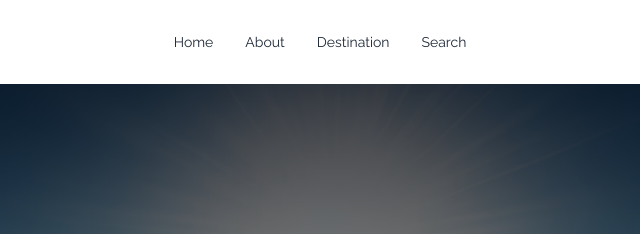
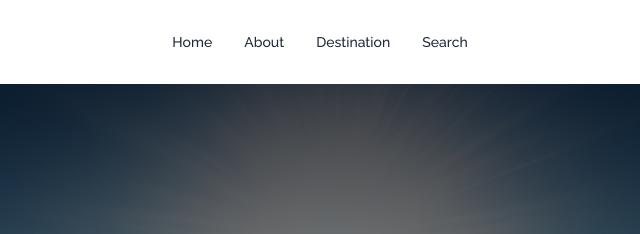
Before and after one commit to shodorsonnath/P-Ticket, a plain HTML site: page index.html in a window 1280 px wide. Shown: the top 234 px of the page, 320-960 px from the left. Drawn offline with nearby package versions, Linux system fonts and the light colour scheme.

Commit message:
update navbar

```diff
--- a/index.html
+++ b/index.html
@@ -50,7 +50,7 @@
                     <a class="btn btn-ghost text-2xl font-extrabold">P-Ticket</a>
                 </div>
                 <div class="navbar-center hidden lg:flex">
-                    <ul class="menu menu-horizontal px-1 ">
+                    <ul class="menu menu-horizontal px-1 font-medium">
                         <li><a>Home</a></li>
                         <li><a>About</a></li>
                         <li><a>Destination</a></li>
```
